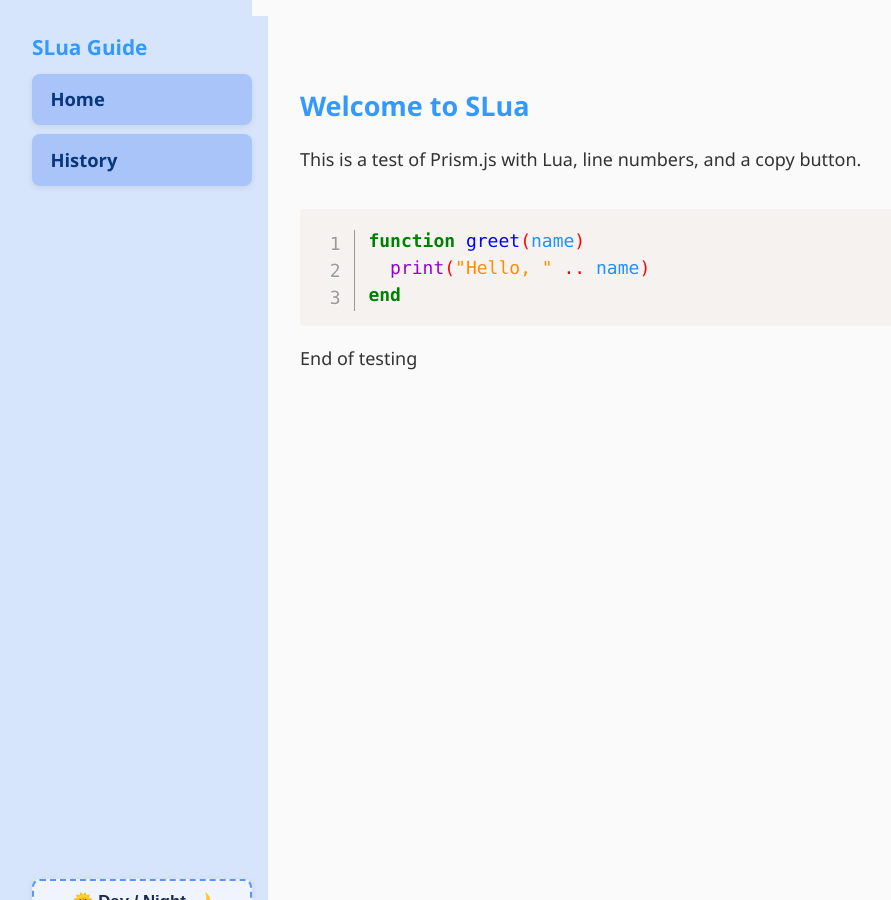
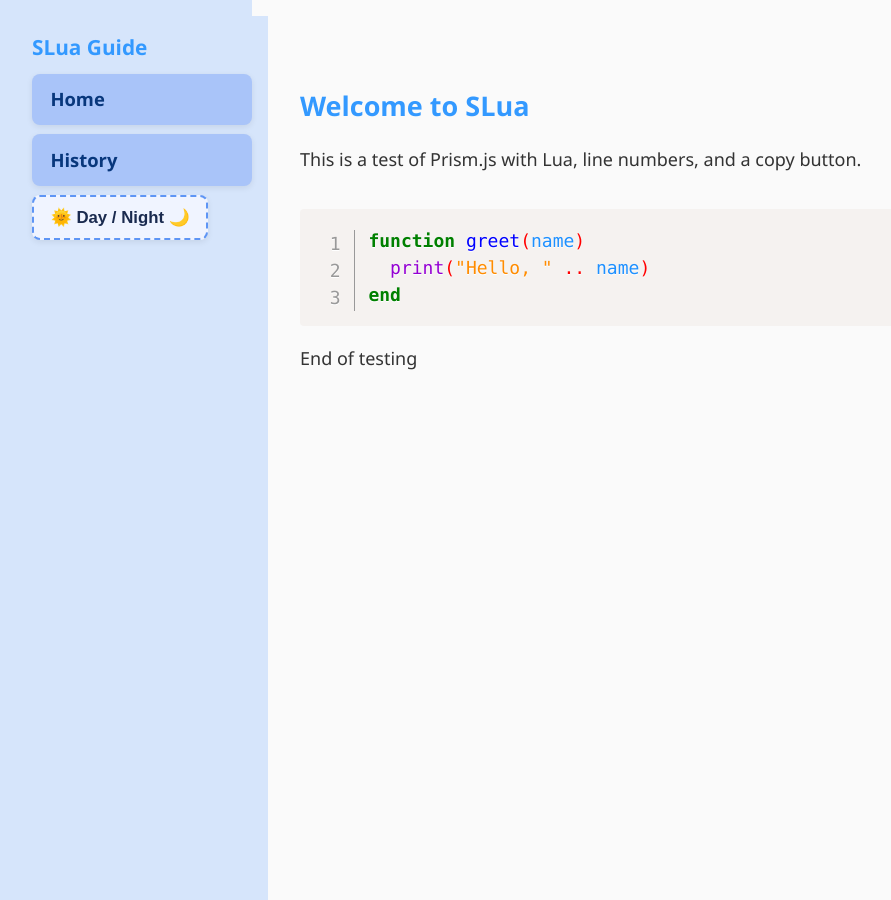
Before and after one commit to Suzanna-Linn/slua, a Jekyll site: the page built from docs/index.md, in a window 1280 px wide. Shown: the whole page, without its empty margins (0-891 px from the left). Built offline with Jekyll 4.4.1, drawn with Linux system fonts in a browser that asks for light colours; nearby versions of some CDN libraries; comment, search, counter and statistics services are not loaded.

Commit message:
Update style.css

```diff
--- a/docs/assets/style.css
+++ b/docs/assets/style.css
@@ -78,12 +78,6 @@
   padding: 0;
 }
 
-.sidebar-inner {
-  display: flex;
-  flex-direction: column;
-  height: 100%;
-}
-
 .content {
   margin-left: 220px;
   padding: 1rem 1rem 1rem 5rem;
@@ -133,7 +127,6 @@
 
 .theme-toggle {
   margin-top: auto;
-  margin-bottom: 0.5rem;
   padding: 0.6em 1em;
   font-size: 1.05rem;
   background: #f0f4ff;               /* lighter background */
```
